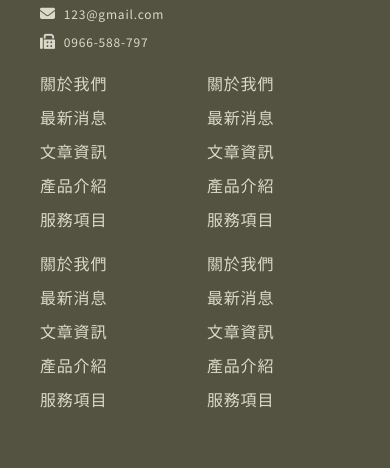
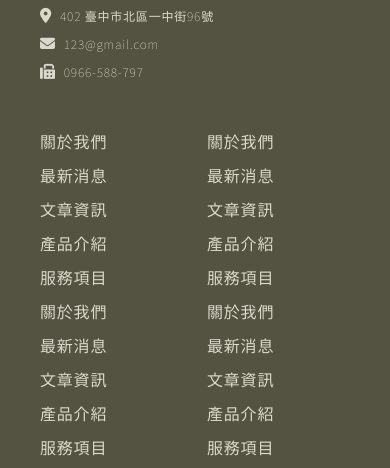
Before and after one commit to walaydesign/web99, a plain HTML site: page version-2/index.html in a window 390 px wide. Shown: the part 4878-5346 px from the top of the page. Drawn offline with Linux system fonts and the light colour scheme.

Commit message:
0422 updated

```diff
--- a/version-2/index.html
+++ b/version-2/index.html
@@ -311,7 +311,7 @@
         <div class="container">
           <div class="footer__top row">
             <!-- Left: Logo & Contact -->
-            <div class="footer__contact col-md-4 col-12">
+            <div class="footer__contact col-lg-6 col-12">
                 <div class="footer__logo">
                     <img src="./public/img/logo.svg" alt="logo" />
                 </div>
@@ -326,7 +326,7 @@
                 </div>
 
                 <!-- Right: Navigation Links -->
-                <div class="footer__nav col-md-8 col-12">
+                <div class="footer__nav col-lg-6 col-12">
                     <div class="row">
                         <div class="col-sm-3 col-6">
                             <ul>
--- a/version-2/public/css/_common.scss
+++ b/version-2/public/css/_common.scss
@@ -388,20 +388,15 @@ main {
     }
 
     &__info {
-      list-style: none;
-      padding: 0;
-      margin: 0;
       display: flex;
       flex-wrap: wrap;
       width: 400px;
-      margin-bottom: 10px;
+      padding-bottom: 38px;
 
       li {
         width: 50%;
-        padding-left: 0;
         padding-bottom: 10px;
         font-size: 12px;
-        box-sizing: border-box;
         display: flex;
         align-items: center;
 
@@ -414,6 +409,7 @@ main {
         span {
           font-size: 12px;
           color: $third-color;
+          font-weight: lighter;
         }
       }
     }
@@ -429,7 +425,7 @@ main {
         a {
           color: $third-color;
           font-size: 16px;
-
+          transition: $transition-common;
           &:hover {
             opacity: 0.7;
           }
@@ -480,8 +476,6 @@ main {
     }
 
     @media (max-width: 991px) {
-        padding: 55px 30px;
-
         &__info {
             width: 100%;
 
@@ -489,24 +483,15 @@ main {
               width: 100%;
             }
           }
+        &__nav{
+            margin-left: 0;
+            .row{
+            justify-content: flex-start;
+            }
+        }
       }
 
     @media (max-width: 768px) {
-      padding: 55px 30px;
-
-      &__info {
-        width: 100%;
-
-        li {
-          width: 100%;
-        }
-      }
-
-      &__nav {
-        max-width: 100%;
-        margin-left: 0;
-      }
-
       &__bottom {
         flex-direction: column;
         align-items: start;
@@ -514,7 +499,6 @@ main {
 
         p {
           font-size: 12px;
-          text-align: start;
           order: 2;
         }
 
@@ -527,33 +511,24 @@ main {
     }
 
     @media (max-width: 576px) {
-        padding: 30px 20px;
+        padding: 60px 20px;
 
-        .footer__nav .row {
-          margin-bottom: -10px;
-        }
+        &__nav__bottom {
+          gap: 10px;
 
-        .footer__nav .col-6 {
-          margin-bottom: 10px;
-        }
-
-        .footer__nav__bottom {
-          gap: 10px;
-        }
-
-        .footer__nav__bottom p {
+          p {
             font-size: 12px;
             order: 2;
           }
 
-        .footer__nav__bottom .footer__social {
+          .footer__social {
             order: 1;
-        }
 
-        .footer__nav__bottom .footer__social a {
+            a {
               width: 26px;
               height: 26px;
               font-size: 14px;
             }
           }
         }
+      }
```
Also changed, not shown: version-2/public/css/style.css, 1 other file. Lines whose indentation alone changed are shown as unchanged.
